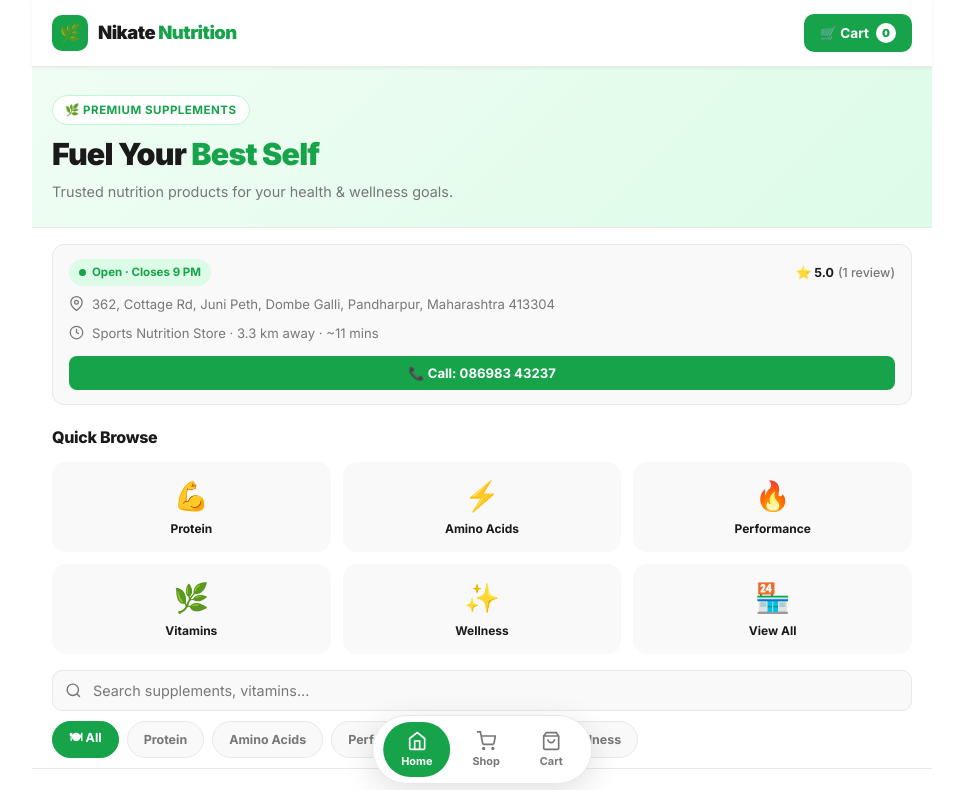
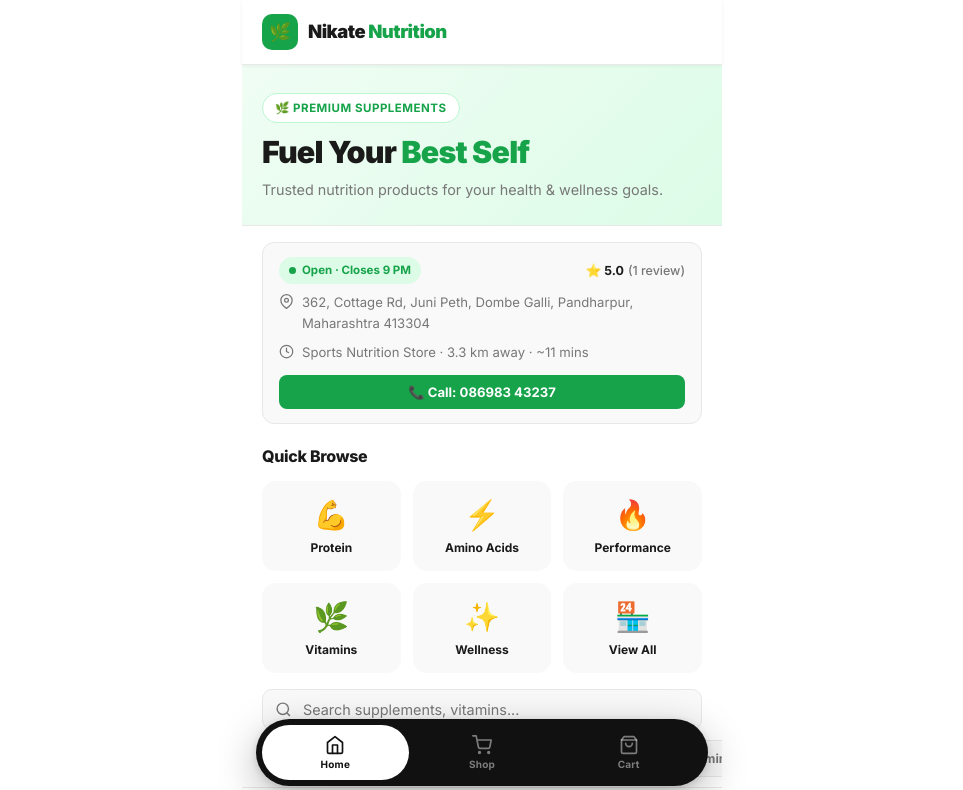
Before and after one commit to Eren-tech26/Nikte-Nutrition, a plain HTML site: page index.html in a window 1280 px wide. Shown: the top 790 px of the page, without its empty margins (158-1121 px from the left). Drawn offline with Linux system fonts and the light colour scheme.

Commit message:
Enhance layout and navigation styles in index.html
Updated viewport settings, added styles for navigation and product sections, and improved cart badge functionality.

```diff
--- a/index.html
+++ b/index.html
@@ -2,11 +2,12 @@
 <html lang="en">
 <head>
 <meta charset="UTF-8">
-<meta name="viewport" content="width=device-width, initial-scale=1.0">
+<meta name="viewport" content="width=device-width, initial-scale=1.0, maximum-scale=1.0, user-scalable=no">
 <title>Nikate Nutrition</title>
+<link rel="preconnect" href="https://fonts.googleapis.com">
 <link href="https://fonts.googleapis.com/css2?family=Inter:wght@400;500;600;700;800;900&display=swap" rel="stylesheet">
 <style>
-*{margin:0;padding:0;box-sizing:border-box;}
+*{margin:0;padding:0;box-sizing:border-box;-webkit-tap-highlight-color:transparent;}
 :root{
   --bg:#ffffff;
   --surface:#f9f9f9;
@@ -20,10 +21,59 @@
   --success:#16a34a;
 }
 html{scroll-behavior:smooth;}
-body{background:var(--bg);color:var(--text);font-family:'Inter',sans-serif;min-height:100vh;padding-bottom:100px;line-height:1.6;}
+body{background:var(--bg);color:var(--text);font-family:'Inter',sans-serif;min-height:100vh;padding-bottom:100px;line-height:1.6;-webkit-font-smoothing:antialiased;max-width:480px;margin:0 auto;}
 a{text-decoration:none;color:inherit;}
 
-/* HEADER */
+/* ── PAGES ── */
+.page{display:none;}
+.page.active{display:block;animation:fadeIn 0.25s ease;}
+@keyframes fadeIn{from{opacity:0;}to{opacity:1;}}
+
+/* ── BOTTOM PILL NAV (Mohi Cafe style) ── */
+.pill-nav{
+  position:fixed;
+  bottom:14px;
+  left:50%;
+  transform:translateX(-50%);
+  width:calc(100% - 28px);
+  max-width:452px;
+  background:#111;
+  border-radius:100px;
+  padding:6px;
+  display:grid;
+  grid-template-columns:repeat(3,1fr);
+  z-index:999;
+  box-shadow:0 12px 40px rgba(0,0,0,0.28),0 2px 8px rgba(0,0,0,0.14);
+}
+.nav-item{
+  display:flex;flex-direction:column;align-items:center;justify-content:center;
+  gap:3px;padding:10px 4px;border-radius:80px;
+  cursor:pointer;border:none;background:transparent;text-decoration:none;
+  position:relative;transition:background 0.2s ease;font-family:'Inter',sans-serif;
+}
+.nav-item.active{background:#fff;}
+.nav-item svg{
+  width:20px;height:20px;stroke:rgba(255,255,255,0.45);fill:none;
+  stroke-width:2;stroke-linecap:round;stroke-linejoin:round;
+  transition:stroke 0.2s;
+}
+.nav-item.active svg{stroke:#111;}
+.nav-item .nl{
+  font-size:10px;font-weight:700;color:rgba(255,255,255,0.45);
+  transition:color 0.2s;letter-spacing:0.2px;
+}
+.nav-item.active .nl{color:#111;}
+.cart-dot{
+  position:absolute;top:8px;right:calc(50% - 18px);
+  background:#e53935;color:#fff;
+  font-size:8px;font-weight:800;
+  width:15px;height:15px;border-radius:50%;
+  display:none;align-items:center;justify-content:center;
+  border:1.5px solid #111;
+}
+.cart-dot.on{display:flex;}
+
+/* ── HEADER ── */
 .header{
   position:sticky;top:0;z-index:200;
   background:#fff;
@@ -40,68 +90,8 @@
   display:flex;align-items:center;justify-content:center;
   font-size:1.1rem;
 }
-.logo-name{
-  font-size:1.15rem;
-  font-weight:900;
-  color:var(--text);
-  letter-spacing:-0.5px;
-}
+.logo-name{font-size:1.15rem;font-weight:900;color:var(--text);letter-spacing:-0.5px;}
 .logo-name span{color:var(--accent);}
-.header-cart{
-  position:relative;
-  background:var(--accent);
-  color:#fff;
-  border:none;
-  border-radius:10px;
-  padding:9px 16px;
-  font-size:0.85rem;
-  font-weight:700;
-  cursor:pointer;
-  display:flex;align-items:center;gap:7px;
-  font-family:'Inter',sans-serif;
-}
-.cart-badge{
-  background:#fff;
-  color:var(--accent);
-  border-radius:50%;
-  width:20px;height:20px;
-  font-size:0.7rem;
-  font-weight:900;
-  display:flex;align-items:center;justify-content:center;
-}
-
-/* BOTTOM NAV */
-.bottom-nav{
-  position:fixed;bottom:16px;left:50%;transform:translateX(-50%);
-  z-index:999;
-  background:#fff;
-  border:1px solid var(--border);
-  border-radius:100px;
-  padding:6px 10px;
-  display:flex;gap:4px;
-  box-shadow:0 8px 32px rgba(0,0,0,0.12);
-}
-.nav-item{
-  display:flex;flex-direction:column;align-items:center;gap:3px;
-  padding:9px 18px;
-  border-radius:100px;
-  font-size:0.68rem;
-  font-weight:700;
-  color:var(--muted);
-  cursor:pointer;
-  transition:all 0.2s;
-  background:transparent;
-  border:none;
-  font-family:'Inter',sans-serif;
-}
-.nav-item svg{width:20px;height:20px;stroke-width:2;}
-.nav-item.active{background:var(--accent);color:#fff;}
-.nav-item.active svg{stroke:#fff;}
-
-/* PAGES */
-.page{display:none;}
-.page.active{display:block;animation:fadeIn 0.25s ease;}
-@keyframes fadeIn{from{opacity:0;}to{opacity:1;}}
 
 /* Hero banner */
 .home-hero{
@@ -111,177 +101,79 @@
 }
 .hero-badge{
   display:inline-flex;align-items:center;gap:6px;
-  background:#fff;
-  border:1px solid #bbf7d0;
-  border-radius:20px;
-  padding:5px 12px;
-  font-size:0.72rem;
-  font-weight:700;
-  color:var(--accent);
-  text-transform:uppercase;
-  letter-spacing:0.5px;
-  margin-bottom:12px;
+  background:#fff;border:1px solid #bbf7d0;border-radius:20px;
+  padding:5px 12px;font-size:0.72rem;font-weight:700;
+  color:var(--accent);text-transform:uppercase;letter-spacing:0.5px;margin-bottom:12px;
 }
-.home-hero h1{
-  font-size:1.9rem;
-  font-weight:900;
-  line-height:1.15;
-  letter-spacing:-0.8px;
-  color:var(--text);
-  margin-bottom:8px;
-}
+.home-hero h1{font-size:1.9rem;font-weight:900;line-height:1.15;letter-spacing:-0.8px;color:var(--text);margin-bottom:8px;}
 .home-hero h1 span{color:var(--accent);}
 .home-hero p{font-size:0.9rem;color:var(--muted);max-width:420px;}
 
 /* Store info bar */
 .store-info{
-  margin:16px 20px 0;
-  background:var(--surface);
-  border:1px solid var(--border);
-  border-radius:12px;
-  padding:14px 16px;
-  display:flex;
-  flex-direction:column;
-  gap:8px;
+  margin:16px 20px 0;background:var(--surface);border:1px solid var(--border);
+  border-radius:12px;padding:14px 16px;display:flex;flex-direction:column;gap:8px;
 }
-.store-info-top{
-  display:flex;align-items:center;justify-content:space-between;
-  flex-wrap:wrap;gap:8px;
-}
+.store-info-top{display:flex;align-items:center;justify-content:space-between;flex-wrap:wrap;gap:8px;}
 .store-status{
-  display:inline-flex;align-items:center;gap:6px;
-  background:#dcfce7;color:var(--success);
-  font-size:0.72rem;font-weight:700;
-  padding:4px 10px;border-radius:20px;
+  display:inline-flex;align-items:center;gap:6px;background:#dcfce7;color:var(--success);
+  font-size:0.72rem;font-weight:700;padding:4px 10px;border-radius:20px;
 }
 .store-status::before{content:"";width:7px;height:7px;border-radius:50%;background:var(--success);}
-.store-rating{
-  font-size:0.78rem;font-weight:700;color:var(--text);
-  display:flex;align-items:center;gap:4px;
-}
-.store-row{
-  display:flex;align-items:flex-start;gap:8px;
-  font-size:0.82rem;color:var(--muted);
-}
+.store-rating{font-size:0.78rem;font-weight:700;color:var(--text);display:flex;align-items:center;gap:4px;}
+.store-row{display:flex;align-items:flex-start;gap:8px;font-size:0.82rem;color:var(--muted);}
 .store-row svg{width:15px;height:15px;flex-shrink:0;margin-top:2px;stroke:var(--muted);stroke-width:2;}
 .store-call-btn{
-  margin-top:4px;
-  display:inline-flex;align-items:center;justify-content:center;gap:6px;
-  background:var(--accent);color:#fff;
-  border:none;border-radius:8px;
-  padding:9px 14px;font-size:0.82rem;font-weight:700;
-  font-family:'Inter',sans-serif;cursor:pointer;
-  width:100%;
+  margin-top:4px;display:inline-flex;align-items:center;justify-content:center;gap:6px;
+  background:var(--accent);color:#fff;border:none;border-radius:8px;
+  padding:9px 14px;font-size:0.82rem;font-weight:700;font-family:'Inter',sans-serif;cursor:pointer;width:100%;
 }
 
-/* Quick Browse — Zomato style boxes */
-.quick-browse{
-  padding:20px 20px 0;
+/* Quick Browse */
+.quick-browse{padding:20px 20px 0;}
+.quick-browse-title{font-size:1rem;font-weight:800;color:var(--text);margin-bottom:12px;letter-spacing:-0.3px;}
+.quick-browse-grid{display:grid;grid-template-columns:repeat(3,1fr);gap:12px;}
+.quick-browse-box{
+  background:var(--surface);border:1px solid var(--border);border-radius:14px;
+  padding:16px 8px;display:flex;flex-direction:column;align-items:center;justify-content:center;
+  gap:8px;text-align:center;cursor:pointer;transition:all 0.2s;font-family:'Inter',sans-serif;border:none;
 }
-.quick-browse-title{
-  font-size:1rem;font-weight:800;color:var(--text);
-  margin-bottom:12px;letter-spacing:-0.3px;
-}
-.quick-browse-grid{
-  display:grid;
-  grid-template-columns:repeat(3,1fr);
-  gap:12px;
-}
-.quick-browse-box{
-  background:var(--surface);
-  border:1px solid var(--border);
-  border-radius:14px;
-  padding:16px 8px;
-  display:flex;flex-direction:column;align-items:center;justify-content:center;
-  gap:8px;
-  text-align:center;
-  cursor:pointer;
-  transition:all 0.2s;
-  font-family:'Inter',sans-serif;
-  border:none;
-}
-.quick-browse-box:hover,.quick-browse-box:active{
-  border:1.5px solid var(--accent);
-  background:#f0fdf4;
-  transform:translateY(-2px);
-}
+.quick-browse-box:hover,.quick-browse-box:active{border:1.5px solid var(--accent);background:#f0fdf4;transform:translateY(-2px);}
 .quick-browse-box .qb-emoji{font-size:1.8rem;}
-.quick-browse-box .qb-label{
-  font-size:0.75rem;font-weight:700;color:var(--text);
-  line-height:1.25;
-}
+.quick-browse-box .qb-label{font-size:0.75rem;font-weight:700;color:var(--text);line-height:1.25;}
 
-/* Search bar on home */
+/* Search bar */
 .home-search{padding:16px 20px 0;}
 .search-wrap{position:relative;display:flex;align-items:center;}
-.search-wrap svg{
-  position:absolute;left:13px;
-  width:17px;height:17px;
-  stroke:var(--muted);stroke-width:2;
-  pointer-events:none;
-}
+.search-wrap svg{position:absolute;left:13px;width:17px;height:17px;stroke:var(--muted);stroke-width:2;pointer-events:none;}
 .search-input{
-  width:100%;
-  background:var(--surface);
-  border:1.5px solid var(--border);
-  border-radius:10px;
-  padding:11px 12px 11px 40px;
-  font-family:'Inter',sans-serif;
-  font-size:0.9rem;
-  color:var(--text);
-  outline:none;
-  transition:border 0.2s;
+  width:100%;background:var(--surface);border:1.5px solid var(--border);border-radius:10px;
+  padding:11px 12px 11px 40px;font-family:'Inter',sans-serif;font-size:0.9rem;
+  color:var(--text);outline:none;transition:border 0.2s;
 }
 .search-input:focus{border-color:var(--accent);}
 .search-input::placeholder{color:var(--muted);}
 
 /* Sticky category pills */
-.cat-pills-wrap{
-  position:sticky;top:65px;z-index:100;
-  background:#fff;
-  border-bottom:1px solid var(--border);
-  padding:10px 0;
-}
-.cat-pills{
-  display:flex;gap:8px;
-  overflow-x:auto;
-  padding:0 20px;
-  scrollbar-width:none;
-}
+.cat-pills-wrap{position:sticky;top:65px;z-index:100;background:#fff;border-bottom:1px solid var(--border);padding:10px 0;}
+.cat-pills{display:flex;gap:8px;overflow-x:auto;padding:0 20px;scrollbar-width:none;}
 .cat-pills::-webkit-scrollbar{display:none;}
 .cat-pill{
-  flex-shrink:0;
-  padding:7px 16px;
-  border-radius:20px;
-  font-size:0.78rem;
-  font-weight:700;
-  cursor:pointer;
-  white-space:nowrap;
-  background:var(--surface);
-  border:1.5px solid var(--border);
-  color:var(--muted);
-  transition:all 0.2s;
-  font-family:'Inter',sans-serif;
+  flex-shrink:0;padding:7px 16px;border-radius:20px;font-size:0.78rem;font-weight:700;
+  cursor:pointer;white-space:nowrap;background:var(--surface);border:1.5px solid var(--border);
+  color:var(--muted);transition:all 0.2s;font-family:'Inter',sans-serif;
 }
 .cat-pill.active{background:var(--accent);color:#fff;border-color:var(--accent);}
 
-/* Category section on home */
+/* Category section */
 .cat-section{padding:24px 20px 0;}
-.cat-section-title{
-  font-size:1.1rem;font-weight:800;color:var(--text);
-  margin-bottom:4px;letter-spacing:-0.3px;
-  display:flex;align-items:center;gap:8px;
-}
+.cat-section-title{font-size:1.1rem;font-weight:800;color:var(--text);margin-bottom:4px;letter-spacing:-0.3px;display:flex;align-items:center;gap:8px;}
 .cat-section-title span{font-size:1.2rem;}
 .cat-count{font-size:0.75rem;font-weight:600;color:var(--muted);margin-bottom:14px;}
 .cat-divider{border:none;border-top:1px solid var(--border);margin:28px 0 0;}
 
 /* Product row */
-.product-row{
-  display:flex;align-items:center;gap:14px;
-  padding:16px 0;
-  border-bottom:1px solid var(--border);
-}
+.product-row{display:flex;align-items:center;gap:14px;padding:16px 0;border-bottom:1px solid var(--border);}
 .product-row:last-child{border-bottom:none;}
 .product-row-info{flex:1;min-width:0;}
 .row-category{font-size:0.65rem;color:var(--muted);text-transform:uppercase;letter-spacing:0.8px;font-weight:700;margin-bottom:3px;}
@@ -293,25 +185,21 @@
 .stock-out{background:#fee2e2;color:var(--danger);}
 .product-row-right{display:flex;flex-direction:column;align-items:center;gap:8px;flex-shrink:0;}
 .product-thumb{
-  width:90px;height:90px;border-radius:10px;
-  background:var(--surface);border:1px solid var(--border);
-  display:flex;align-items:center;justify-content:center;
-  font-size:2.2rem;overflow:hidden;position:relative;
+  width:90px;height:90px;border-radius:10px;background:var(--surface);border:1px solid var(--border);
+  display:flex;align-items:center;justify-content:center;font-size:2.2rem;overflow:hidden;position:relative;
 }
 .product-thumb img{width:100%;height:100%;object-fit:cover;}
 .add-btn{
   background:var(--accent);color:#fff;border:none;border-radius:8px;
-  padding:7px 18px;font-size:0.78rem;font-weight:700;
-  cursor:pointer;font-family:'Inter',sans-serif;transition:background 0.2s;
-  width:90px;text-align:center;
+  padding:7px 18px;font-size:0.78rem;font-weight:700;cursor:pointer;
+  font-family:'Inter',sans-serif;transition:background 0.2s;width:90px;text-align:center;
 }
 .add-btn:hover{background:var(--accent-dark);}
 .add-btn:disabled{background:#d1d5db;cursor:not-allowed;}
 .qty-ctrl{display:flex;align-items:center;width:90px;border:1.5px solid var(--accent);border-radius:8px;overflow:hidden;}
 .qty-btn{
-  background:#fff;color:var(--accent);border:none;
-  width:28px;height:30px;font-size:1.1rem;font-weight:900;
-  cursor:pointer;display:flex;align-items:center;justify-content:center;
+  background:#fff;color:var(--accent);border:none;width:28px;height:30px;
+  font-size:1.1rem;font-weight:900;cursor:pointer;display:flex;align-items:center;justify-content:center;
   font-family:'Inter',sans-serif;flex-shrink:0;
 }
 .qty-num{flex:1;text-align:center;font-size:0.85rem;font-weight:800;color:var(--accent);}
@@ -384,7 +272,6 @@
 @keyframes toastIn{from{opacity:0;transform:translateY(16px);}to{opacity:1;transform:translateY(0);}}
 
 @media(min-width:640px){.products-grid{grid-template-columns:repeat(3,1fr);}}
-@media(min-width:1024px){.products-grid{grid-template-columns:repeat(4,1fr);}body{max-width:900px;margin:0 auto;}.cat-pills-wrap{top:65px;}}
 </style>
 </head>
 <body>
@@ -395,23 +282,16 @@
     <div class="logo-icon">🌿</div>
     <div class="logo-name">Nikate <span>Nutrition</span></div>
   </div>
-  <button class="header-cart" onclick="showPage('cart')">
-    🛒 Cart
-    <span class="cart-badge" id="cartCount">0</span>
-  </button>
 </div>
 
 <!-- HOME PAGE -->
 <div class="page active" id="page-home">
-
-  <!-- Hero -->
   <div class="home-hero">
     <div class="hero-badge">🌿 Premium Supplements</div>
     <h1>Fuel Your <span>Best Self</span></h1>
     <p>Trusted nutrition products for your health & wellness goals.</p>
   </div>
 
-  <!-- Store Info -->
   <div class="store-info">
     <div class="store-info-top">
       <span class="store-status">Open · Closes 9 PM</span>
@@ -430,38 +310,30 @@
     </a>
   </div>
 
-  <!-- Quick Browse -->
   <div class="quick-browse">
     <div class="quick-browse-title">Quick Browse</div>
     <div class="quick-browse-grid">
       <button class="quick-browse-box" onclick="setHomeCategory('Protein')">
-        <span class="qb-emoji">💪</span>
-        <span class="qb-label">Protein</span>
+        <span class="qb-emoji">💪</span><span class="qb-label">Protein</span>
       </button>
       <button class="quick-browse-box" onclick="setHomeCategory('Amino Acids')">
-        <span class="qb-emoji">⚡</span>
-        <span class="qb-label">Amino Acids</span>
+        <span class="qb-emoji">⚡</span><span class="qb-label">Amino Acids</span>
       </button>
       <button class="quick-browse-box" onclick="setHomeCategory('Performance')">
-        <span class="qb-emoji">🔥</span>
-        <span class="qb-label">Performance</span>
+        <span class="qb-emoji">🔥</span><span class="qb-label">Performance</span>
       </button>
       <button class="quick-browse-box" onclick="setHomeCategory('Vitamins')">
-        <span class="qb-emoji">🌿</span>
-        <span class="qb-label">Vitamins</span>
+        <span class="qb-emoji">🌿</span><span class="qb-label">Vitamins</span>
       </button>
       <button class="quick-browse-box" onclick="setHomeCategory('Wellness')">
-        <span class="qb-emoji">✨</span>
-        <span class="qb-label">Wellness</span>
+        <span class="qb-emoji">✨</span><span class="qb-label">Wellness</span>
       </button>
       <button class="quick-browse-box" onclick="setHomeCategory('all')">
-        <span class="qb-emoji">🏪</span>
-        <span class="qb-label">View All</span>
+        <span class="qb-emoji">🏪</span><span class="qb-label">View All</span>
       </button>
     </div>
   </div>
 
-  <!-- Search -->
   <div class="home-search" style="padding-top:16px;">
     <div class="search-wrap">
       <svg viewBox="0 0 24 24" fill="none" stroke="currentColor"><circle cx="11" cy="11" r="8"/><path d="m21 21-4.35-4.35"/></svg>
@@ -469,14 +341,11 @@
     </div>
   </div>
 
-  <!-- Sticky Category Pills -->
   <div class="cat-pills-wrap" id="catPillsWrap">
     <div class="cat-pills" id="catPills"></div>
   </div>
 
-  <!-- Product list by category -->
   <div id="homeMenuContainer" style="padding:0 20px;"></div>
-
 </div>
 
 <!-- SHOP PAGE -->
@@ -510,21 +379,22 @@
   </div>
 </div>
 
-<!-- BOTTOM NAV -->
-<div class="bottom-nav">
+<!-- BOTTOM PILL NAV -->
+<nav class="pill-nav">
   <button class="nav-item active" id="nav-home" onclick="showPage('home')">
-    <svg viewBox="0 0 24 24" fill="none" stroke="currentColor"><path d="M3 9l9-7 9 7v11a2 2 0 0 1-2 2H5a2 2 0 0 1-2-2z"/><polyline points="9 22 9 12 15 12 15 22"/></svg>
-    Home
+    <svg viewBox="0 0 24 24"><path d="M3 9l9-7 9 7v11a2 2 0 0 1-2 2H5a2 2 0 0 1-2-2z"/><polyline points="9 22 9 12 15 12 15 22"/></svg>
+    <span class="nl">Home</span>
   </button>
   <button class="nav-item" id="nav-shop" onclick="showPage('shop')">
-    <svg viewBox="0 0 24 24" fill="none" stroke="currentColor"><circle cx="9" cy="21" r="1"/><circle cx="20" cy="21" r="1"/><path d="M1 1h4l2.68 13.39a2 2 0 0 0 2 1.61h9.72a2 2 0 0 0 2-1.61L23 6H6"/></svg>
-    Shop
+    <svg viewBox="0 0 24 24"><circle cx="9" cy="21" r="1"/><circle cx="20" cy="21" r="1"/><path d="M1 1h4l2.68 13.39a2 2 0 0 0 2 1.61h9.72a2 2 0 0 0 2-1.61L23 6H6"/></svg>
+    <span class="nl">Shop</span>
   </button>
   <button class="nav-item" id="nav-cart" onclick="showPage('cart')">
-    <svg viewBox="0 0 24 24" fill="none" stroke="currentColor"><path d="M6 2 3 6v14a2 2 0 0 0 2 2h14a2 2 0 0 0 2-2V6l-3-4z"/><line x1="3" y1="6" x2="21" y2="6"/><path d="M16 10a4 4 0 0 1-8 0"/></svg>
-    Cart
+    <div class="cart-dot" id="cartDot">0</div>
+    <svg viewBox="0 0 24 24"><path d="M6 2 3 6v14a2 2 0 0 0 2 2h14a2 2 0 0 0 2-2V6l-3-4z"/><line x1="3" y1="6" x2="21" y2="6"/><path d="M16 10a4 4 0 0 1-8 0"/></svg>
+    <span class="nl">Cart</span>
   </button>
-</div>
+</nav>
 
 <!-- TOAST -->
 <div class="toast" id="toast"></div>
@@ -740,7 +610,10 @@
 
 function updateCartBadge() {
   const count = Object.values(cart).reduce((a,b) => a+b, 0);
-  document.getElementById("cartCount").textContent = count;
+  document.getElementById("cartCount") && (document.getElementById("cartCount").textContent = count);
+  const dot = document.getElementById("cartDot");
+  if(count > 0) { dot.textContent = count; dot.classList.add("on"); }
+  else { dot.classList.remove("on"); }
 }
 
 function refreshQtyControls() {
```
